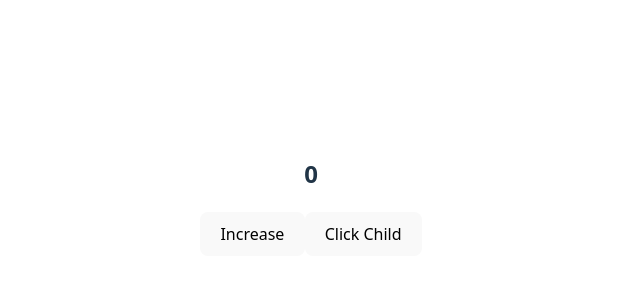
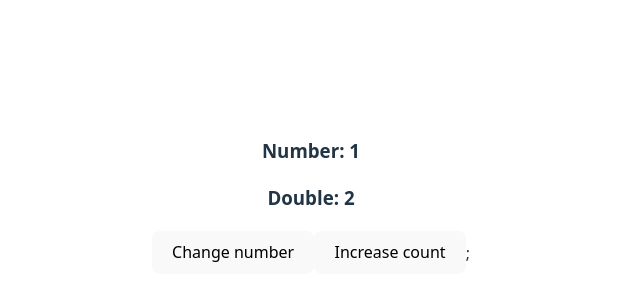
Before and after one commit to ntphoang/Learn_PTGDUD_23711521_NguyenTranPhiHoang, a React (Vite) app in the folder AddExercise/: page / in a window 1280 px wide. Shown: the part 204-504 px from the top of the page, without its empty margins (329-969 px from the left). Built offline with nearby package versions, Linux system fonts and the light colour scheme.

Commit message:
Demo useMemo

```diff
--- a/AddExercise/src/App.jsx
+++ b/AddExercise/src/App.jsx
@@ -10,7 +10,11 @@ import DemoUseMemo from "./useMemo/DemoUseMemo";
 import DemoUseCallBack from "./useCallBack/DemoUseCallBack";
 
 function App() {
-  return <DemoUseCallBack />;
+  return (
+    <>
+      <DemoUseMemo />;
+    </>
+  );
 }
 
 export default App;
--- /dev/null
+++ b/AddExercise/src/useMemo/DemoUseMemo.jsx
@@ -0,0 +1,34 @@
+import { useState, useMemo } from "react";
+
+export default function DemoUseMemo() {
+  const [count, setCount] = useState(0);
+  const [number, setNumber] = useState(1);
+
+  const doubleNumber = useMemo(() => {
+    console.log("Calculating...");
+    return number * 2;
+  }, [number]);
+
+  return (
+    <>
+      <h3>Number: {number}</h3>
+      <h3>Double: {doubleNumber}</h3>
+
+      <button onClick={() => setNumber(number + 1)}>
+        Change number
+      </button>
+
+      <button onClick={() => setCount(count + 1)}>
+        Increase count
+      </button>
+    </>
+  );
+}
+/*Giải thích:
+- useMemo là hook giúp ghi nhớ kết quả tính toán , tránh lặp lại
+các phép tính toán nặng khi dữ liệu kh thay đổi
+- Trong ví dụ trên: Nếu không dùng useMemo, mỗi khi nhấn vào nút Increase
+thì component render lại và hàm doubleNumber phải tính lại. Nhưng nếu
+có useMemo, chỉ khi ta nhấn vào ChangeNumber làm thay đổi number thì
+doubleNumber mới tính toán lại.
+*/
```
Also changed, not shown: AddExercise/src/useMemo/DemoUseMemo.png (added).
